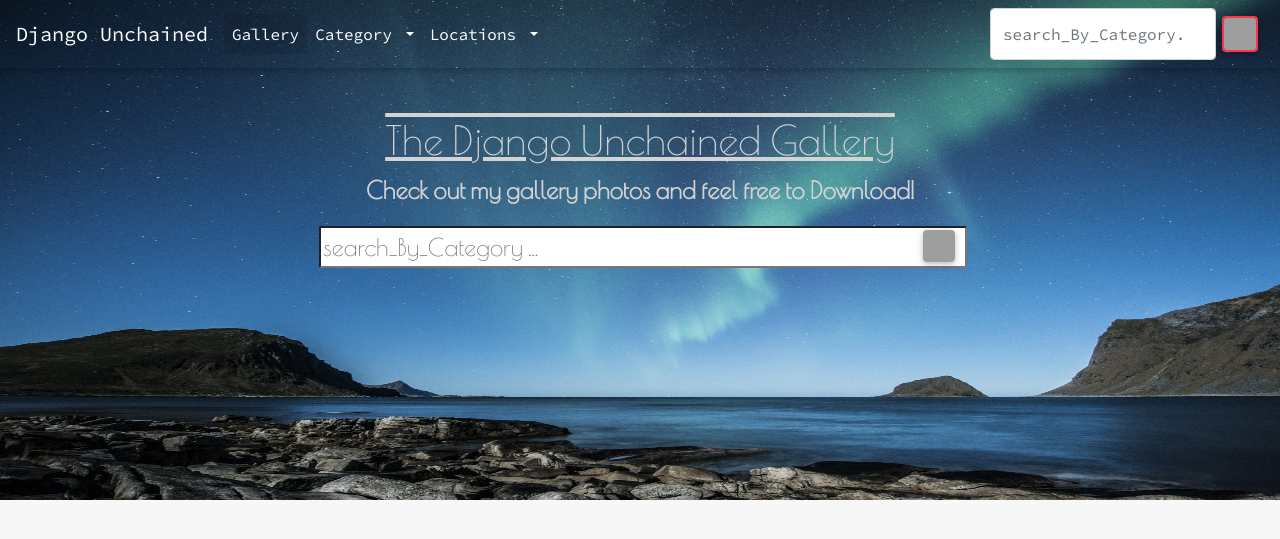
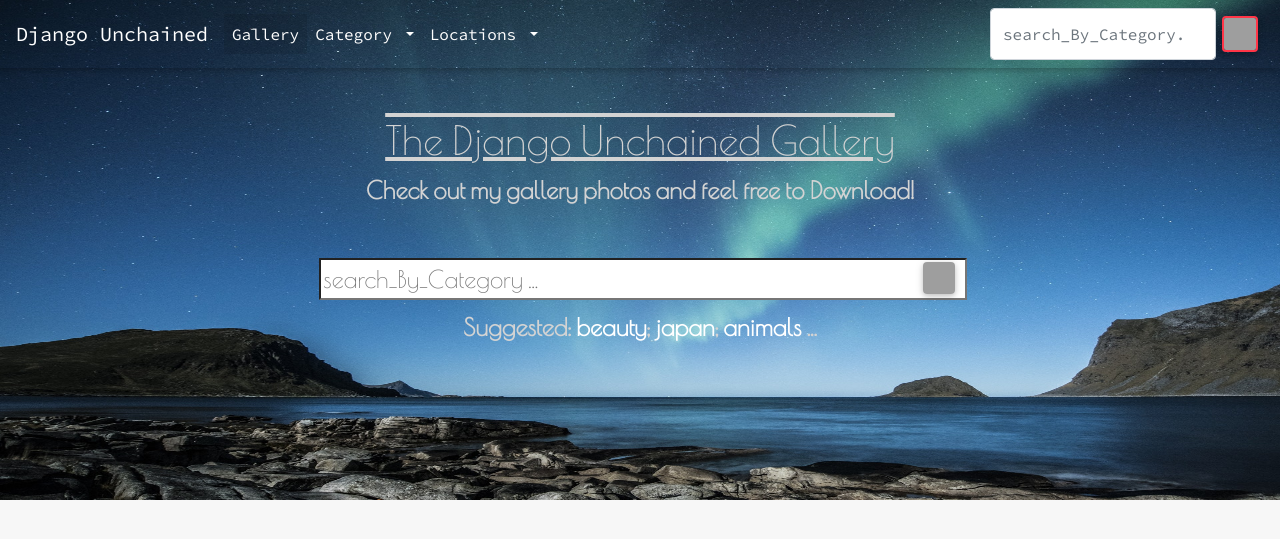
Before and after one commit to nignanthomas/Gallery, a Django app: page / in a window 1280 px wide. Shown: the top 539 px of the page. Run offline with Django 3.2, Linux system fonts and the light colour scheme; data that the repository does not hold is empty; some libraries are stand-ins or nearby versions; grey boxes are pictures that could not be loaded.

Commit message:
upddate navbar

```diff
--- a/gallery/templates/navbar.html
+++ b/gallery/templates/navbar.html
@@ -49,10 +49,14 @@
 <div class="text-center header mt-5 animated shake">
   <h1 style="text-decoration: underline overline">The Django Unchained Gallery</h1>
   <p>Check out my gallery photos and feel free to Download!</p>
-  <form class="w-100" action="{% url 'search_results' %}">
+  <form class="w-100 mt-5" action="{% url 'search_results' %}">
     <input class="w-50" type="search" placeholder="search_By_Category ..." name="searchcat" aria-label="Search">
     <button class="btn rounded p-0" type="submit" style="margin-left: -50px; margin-bottom: 15px;"><img src="https://www.freeiconspng.com/uploads/search-icon-png-27.png" alt="" width="32px" height="32px"></button>
   </form>
+  <div class="suggested">
+    <p>Suggested: <a style="color:white;" href="{% url 'page_category' 'Beauty' %}">beauty</a>; <a style="color:white;" href="{% url 'page_location' 'Japan' %}">japan</a>; <a style="color:white;" href="{% url 'page_category' 'Animals' %}">animals</a> ...</p>
+
+  </div>
 </div>
 <!-- <div class="navpic"> -->
   <!-- <form class="form-inline my-2 my-lg-0 search-form" action="{% url 'search_results' %}">
```
Also changed, not shown: static/css/styles.css (line endings or trailing spaces).
